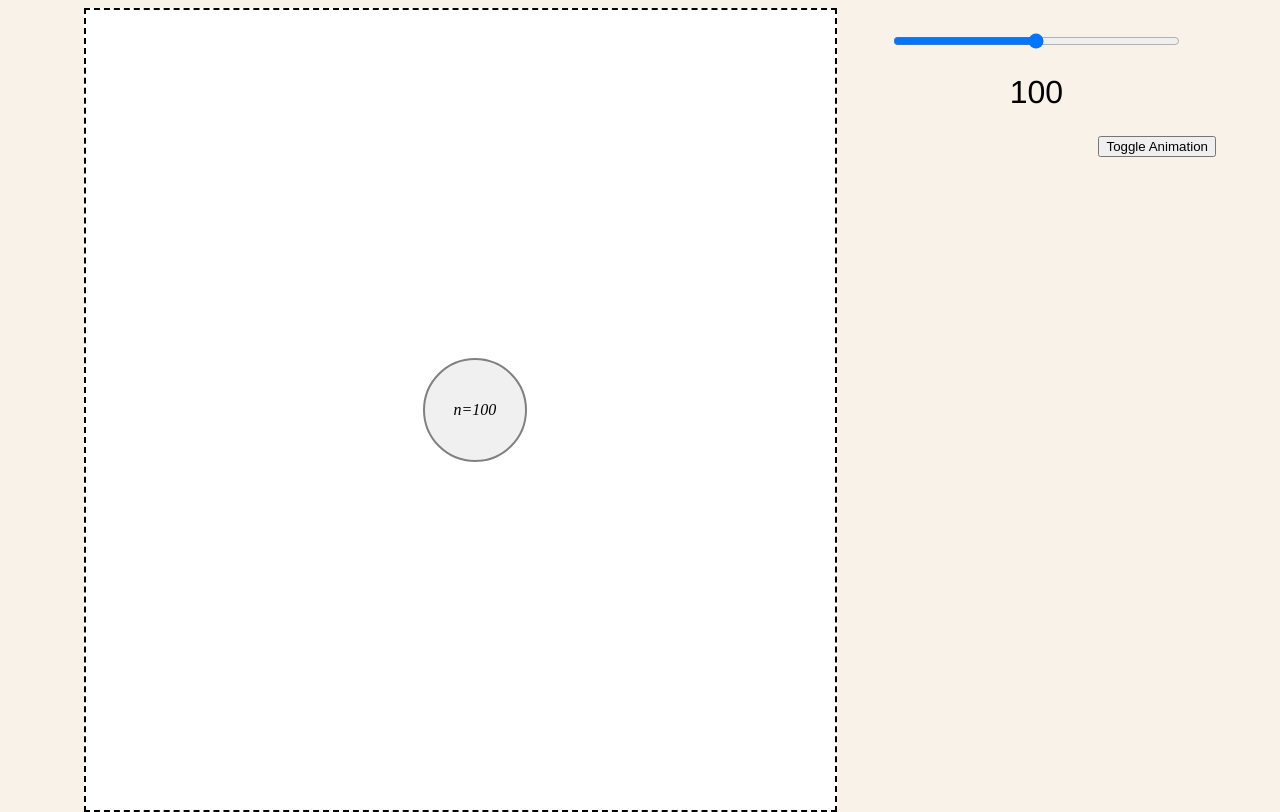
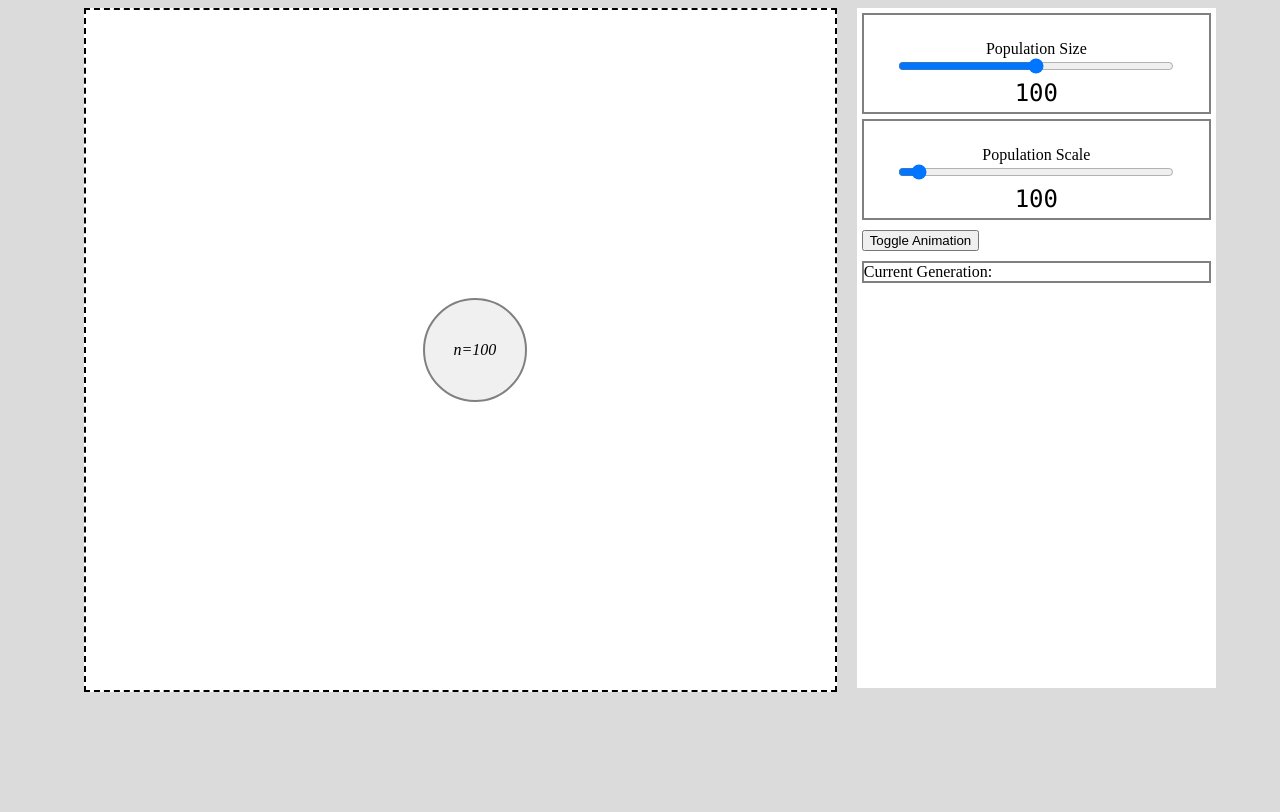
Before and after one commit to justin8502/Populate, a plain HTML site: page Index.html in a window 1280 px wide. Shown: the part 48-860 px from the top of the page. After the commit the page ends 800 px from the top, so only its background shows below. Drawn offline with nearby package versions, Linux system fonts and the light colour scheme; a web font is replaced by a local one.

Commit message:
comments + more functionality

```diff
--- a/Index.html
+++ b/Index.html
@@ -42,12 +42,25 @@
 			</div>
 		</div>
     <div id="optionsBox">
+      <div id="slider">
       <form>
-      <input type="range" id="value" value="100" step="10" min="0" max="200" oninput="outputUpdate(value)">
-      <output for=value id="output">100</output>
+      <span style="font-family: Computer Modern">Population Size</span>
+      <input type="range" id="valuesize" value="100" step="10" min="0" max="200" oninput="outputUpdate(value)">
+      <output for=valuesize id="output">100</output>
       </form>
-      <button class = "test">Toggle Animation</button>
-    </div>
+      </div>
+      <div id="slider">
+      <form>
+      <span style="font-family: Computer Modern">Population Scale</span>
+      <input type="range" id="valuescale" value="100" step="100" min="0" max="2000" oninput="outputUpdateScale(value)">
+      <output for=valuescale id="outputScale">100</output>
+      </form>
+      </div>
+      <div>
+        <button class = "test">Toggle Animation</button>
+      </div>
+      <div id="information"> Current Generation:
+      </div>
     </div>
       	<script src="https://ajax.googleapis.com/ajax/libs/jquery/3.1.1/jquery.min.js"></script>
       	<script src="main.js"></script>
--- a/main.js
+++ b/main.js
@@ -1,58 +1,102 @@
+/* VARIABLES */
+/* Variable to control if we want to animate */
 var incycle = true;
+/* Bound to go out to while animating */
+var outerbound = 120;
+/* Holds outerbound between population changes */
+var prevbound = outerbound;
+/* Amount we need to shift for a clean animation */
+var tochange = 0;
+/* Var to store our animation period */
+var animationperiod = 500;
+/* Var to store our animation cycle */
+var animationcycle = 5000;
 
-var outerbound = 120;
+/* CONSTANTS */
+/* Constant to store the amount we pulsulate */
+const animatebound = 20;
 
-var prevbound = outerbound;
-
-var tochange = 0;
-
+/* Function that animates the circle once, then runs a callback
+ * on itself. Handles cases where the population has changed
+ * between calls.
+ * Parameters: None
+ * Return: function that animates the circle once.
+ */
 var animateCir = function() {
+	/* the .animate() function goes from left bottom. The bottom
+	 * alignment is remedied by flex, but the left alignment
+	 * I must handle myself.
+	 */
 	var offset = 10;
+	/* If we are cycling, then animate */
 	if(incycle) {
+		/* Check if we need to change the size of the circle */
 		if(prevbound != outerbound){
    	 	$("#populationCirc").animate({
         	width: prevbound,
         	height: prevbound,
         	left: '-=' + parseInt(offset),
-			}, 500);
+			}, animationperiod);
    	 	prevbound = outerbound;
 		} else {
    	 	$("#populationCirc").animate({
         	width: outerbound,
         	height: outerbound,
         	left: '-=' + parseInt(offset),
-			}, 500);
+			}, animationperiod);
    	 	}
+		/* Check if we need to change the size of the circle */
         if(parseInt(tochange) != 0) {
     		$("#populationCirc").animate({
-        		width: outerbound - 20,
-        		height: outerbound - 20,
+        		width: outerbound - animatebound,
+        		height: outerbound - animatebound,
         		left: '+=' + (parseInt(offset) + parseInt(tochange)),
-				}, 500);
+				}, animationperiod);
         } else {
     		$("#populationCirc").animate({
-        		width: outerbound - 20,
-        		height: outerbound - 20,
+        		width: outerbound - animatebound,
+        		height: outerbound - animatebound,
         		left: '+=' + parseInt(offset),
-				}, 500);
+				}, animationperiod);
         }
+    /* Reset the change variable */
 	tochange = 0;
-	$("#populationText").fadeOut(500);
-	$("#populationText").fadeIn(500);
-	setTimeout(function() {animateCir() }, 5000);
+	/* Fade in/Fade out the population numbers */
+	$("#populationText").fadeOut(animationperiod, function () {
+    	document.getElementById('populationText').innerHTML = 'n=' + (outerbound - animatebound);
+	});
+	$("#populationText").fadeIn(animationperiod);
+
+	/* Callback */
+	setTimeout(function() {animateCir() }, animationcycle);
 	}
 }
 
+/* Handles change of input for the slider controlling population
+ * size.
+ * Parameters: num that was recorded from the slider.
+ * Return: N/A
+ */
 function outputUpdate(num) {
-    tochange = ((outerbound-20)-parseInt(num))/8;
+    tochange = ((outerbound-animatebound)-parseInt(num))/8;
     document.querySelector('#output').value = num;
-    document.getElementById('populationText').innerHTML = 'n=' + num;
-    outerbound = parseInt(num) + 20;
-    document.getElementById('populationText').innerHTML = tochange;
+    //document.getElementById('populationText').innerHTML = 'n=' + num;
+    outerbound = parseInt(num)+animatebound;
 }
 
+/* Handles change of input for the slider controlling population
+ * scale.
+ * Parameters: num that was recorded from the slider.
+ * Return: N/A
+ */
+function outputUpdateScale(num) {
+    document.querySelector('#outputScale').value = parseInt(num);
+}
+
+/* Main function
+ */
 $(document).ready(function() {
-	setTimeout(function() {animateCir() }, 5000);
+	setTimeout(function() {animateCir() }, animationcycle);
     $("button").click(function(){
         incycle = !incycle;
     });
--- a/style.css
+++ b/style.css
@@ -1,10 +1,12 @@
+/* Set default font, set background colors */
 body {
 	font-family: "Helvetica Neue", Helvetica, Arial, sans-serif;
 	margin: 0;
 	padding: 0;
-	background-color: #f9f2e8;
+	background-color: #DBDBDB;
 }
 
+/* Setting up the workspace for our elements */
 div#workspace{
 	display: flex;
 	padding-top: 20px;
@@ -31,22 +33,24 @@ div#banner-content {
 	font-weight: bold;
 }
 
+/* Create area around the circle */
 div#circBound {
 	flex: 0 0 65%;
 	background-color: white;
 	margin: 0 auto;
 	position: relative;
 	width: 600px;
-	height: 800px;
+	height: 85vh;
 	border: 2px black dashed;
 }
 
-
+/* Handles text in the population circle */
 div#populationText {
 	font-family: "Computer Modern";
     font-style: italic;
 }
 
+/* Create the circle that represents out population */
 div#populationCirc {
     display: flex;
     align-items: center;
@@ -64,34 +68,67 @@ div#populationCirc {
    	transform: translate(0, -50%)
 }
 
+/* Div to hold options/information */
 div#optionsBox {
   	flex: 0.9;
 	overflow: hidden;
     vertical-align: top;
-	height: 800px;
+	height: 85vh;
 	width: 300px;
+	background-color: white;
 }
 
+/* Sliders to control population size/scale */
+div#slider{
+	margin: 5px 5px 5px 5px;
+	border: solid grey 2px;
+}
+
+/* Div to hold our information regarding the population */
+div#information {
+	margin: 5px 5px 5px 5px;
+	border: solid grey 2px;
+	font-family: "Computer Modern";
+	overflow: hidden;
+    vertical-align: top;
+	background-color: white;
+}
+
+/* Class for button toggling animation */
 .test {
+	margin: 5px 5px 5px 5px;
 	display: inline-block;
 	vertical-align: top;
-	float: right;
 }
 
+/* Handles the result of the slider input */
 form {
   margin-top: 25px;
   text-align: center;
 
 }
 
+/* Slider class */
 input {
   width: 80%;
   display: block;
   margin: 0 auto;
 }
 
+/* Default output class for our first slider */
 output {
   display: block;
-  margin: 25px auto;
-  font-size:2em;
+  font-family: "Lucida Console", Monaco, monospace;
+  margin-top: 5px;
+  margin-bottom: 5px;
+  font-size:1.5em;
 }
+
+/* Second class to handle the output of the second slider */
+output#outputScale{
+  display: block;
+  font-family: "Lucida Console", Monaco, monospace;
+  margin-top: 5px;
+  margin-bottom: 5px;
+  font-size:1.5em;
+}
```
